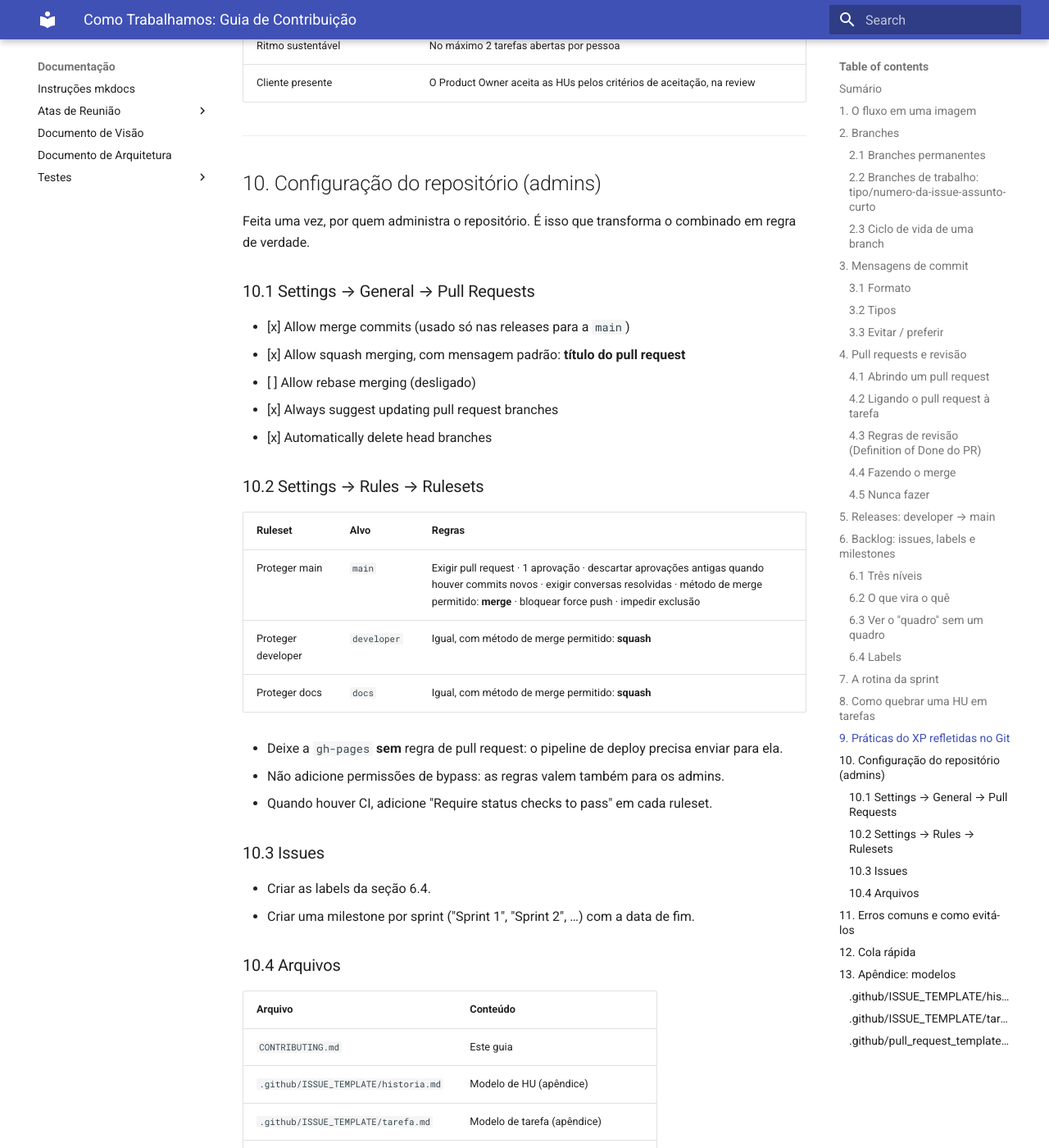
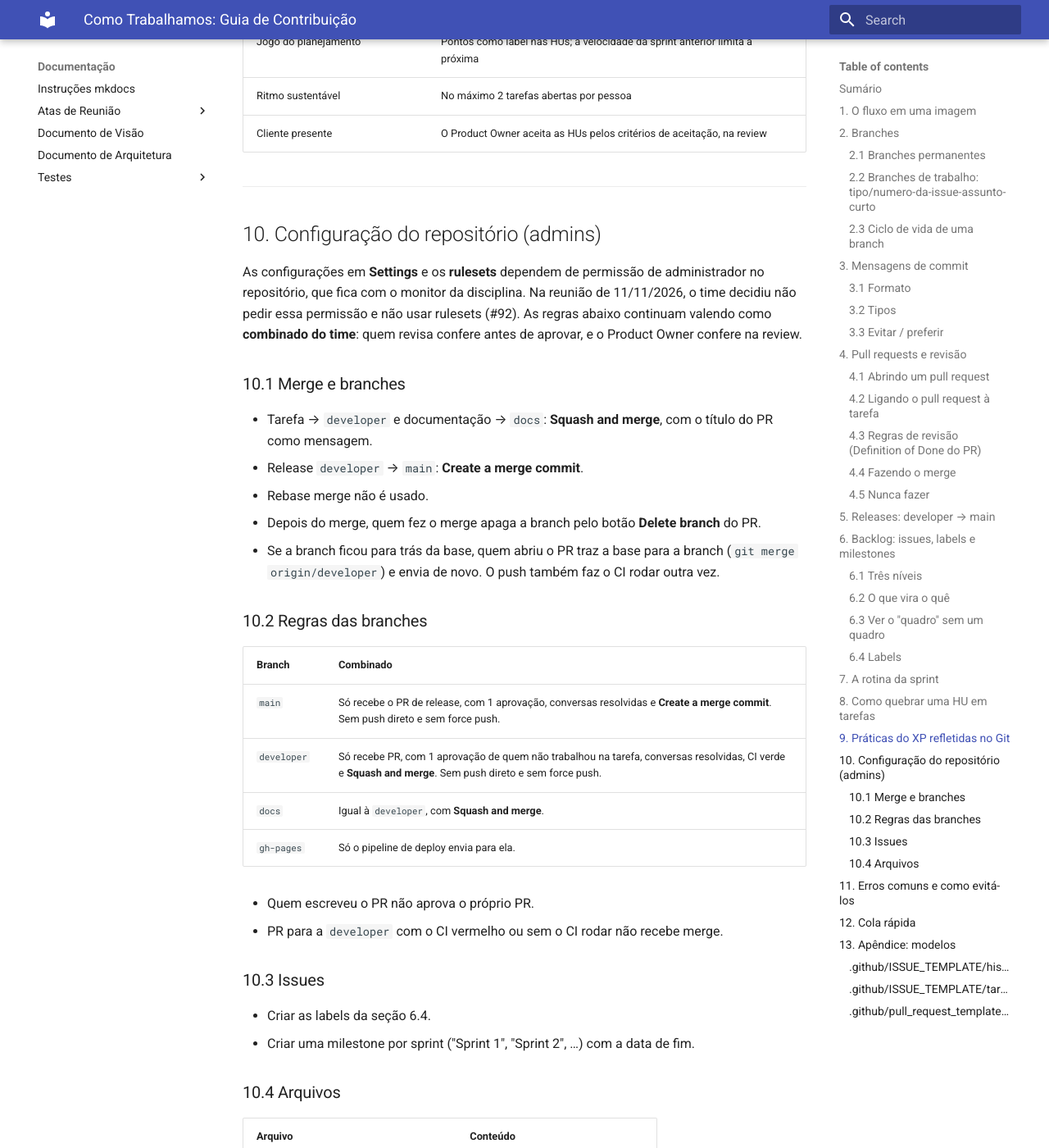
Before and after one commit to FGA0138-MDS-Ajax/2026.2-T03-Torvalds, an MkDocs documentation site: the page built from docs/CONTRIBUTING.md, in a window 1280 px wide and 1400 px high, scrolled down 11697 px. Shown: the whole window at 82% size. Built offline with MkDocs 1.6.1 and Material for MkDocs 9.7.7, drawn with Linux system fonts in a browser that asks for light colours; some of the changed text lies outside the part shown.

Commit message:
docs(contributing): troca os rulesets pelo combinado do time (#92)

```diff
--- a/docs/CONTRIBUTING.md
+++ b/docs/CONTRIBUTING.md
@@ -212,7 +212,7 @@ PRs grandes demais para revisar com calma (algumas centenas de linhas ou mais) d
 | Branch de documentação → `docs` | **Squash and merge** | Mesmo motivo. |
 | `developer` → `main` (release) | **Create a merge commit** | Fazer squash de uma branch permanente faz a `developer` e a `main` se afastarem e gera conflitos repetidos. |
 
-Depois do merge: apague a branch (o GitHub pode fazer isso sozinho, veja a seção 10) e rode os comandos de limpeza da seção 2.3.
+Depois do merge: apague a branch pelo botão **Delete branch** do PR e rode os comandos de limpeza da seção 2.3.
 
 ### 4.5 Nunca fazer
 
@@ -265,7 +265,7 @@ Fazemos Scrum usando só recursos nativos do GitHub: **Issues** (com labels e su
 | Estimativa | Label `pontos: 1`, `2`, `3`, `5` ou `8` nas HUs (jogo do planejamento do XP) |
 | Burndown / velocidade | Barra de progresso da milestone; velocidade = pontos das HUs fechadas na sprint |
 | Status da tarefa | Estado da issue + PR ligado (filtros abaixo) |
-| Definition of Done | Checklist do PR + 1 aprovação, garantidos pelas regras das branches |
+| Definition of Done | Checklist do PR + 1 aprovação, conferidos por quem revisa e pelo Product Owner na review |
 | Aceite da HU | O Product Owner confere os critérios de aceitação e fecha a HU na review |
 
 ### 6.3 Ver o "quadro" sem um quadro
@@ -354,7 +354,7 @@ Título da tarefa: verbo + objeto. Cada tarefa tem exatamente uma HU como pai, n
 |---|---|
 | Programação em par | As duas pessoas nos assignees da tarefa; `Co-authored-by:` nos commits |
 | Desenvolvimento guiado por testes (TDD) | O histórico mostra: `test:` → `feat:` → `refactor:`. O CI roda os testes em todo PR. |
-| Integração contínua | Branches curtas (1 a 2 dias), PRs pequenos, `developer` sempre funcionando; CI obrigatório para o merge (quando existir) |
+| Integração contínua | Branches curtas (1 a 2 dias), PRs pequenos, `developer` sempre funcionando; CI verde antes do merge |
 | Pequenas releases | Uma tag por sprint, com notas da release |
 | Design simples e refatoração | Refatoração em commit próprio, sem mudar comportamento; um assunto por PR |
 | Propriedade coletiva do código | Qualquer pessoa pode revisar ou alterar qualquer parte; revisores em rodízio |
@@ -367,27 +367,27 @@ Título da tarefa: verbo + objeto. Cada tarefa tem exatamente uma HU como pai, n
 
 ## 10. Configuração do repositório (admins)
 
-Feita uma vez, por quem administra o repositório. É isso que transforma o combinado em regra de verdade.
+As configurações em **Settings** e os **rulesets** dependem de permissão de administrador no repositório, que fica com o monitor da disciplina. Na reunião de 11/11/2026, o time decidiu não pedir essa permissão e não usar rulesets (#92). As regras abaixo continuam valendo como **combinado do time**: quem revisa confere antes de aprovar, e o Product Owner confere na review.
 
-### 10.1 Settings → General → Pull Requests
+### 10.1 Merge e branches
 
-- [x] Allow merge commits (usado só nas releases para a `main`)
-- [x] Allow squash merging, com mensagem padrão: **título do pull request**
-- [ ] Allow rebase merging (desligado)
-- [x] Always suggest updating pull request branches
-- [x] Automatically delete head branches
+- Tarefa → `developer` e documentação → `docs`: **Squash and merge**, com o título do PR como mensagem.
+- Release `developer` → `main`: **Create a merge commit**.
+- Rebase merge não é usado.
+- Depois do merge, quem fez o merge apaga a branch pelo botão **Delete branch** do PR.
+- Se a branch ficou para trás da base, quem abriu o PR traz a base para a branch (`git merge origin/developer`) e envia de novo. O push também faz o CI rodar outra vez.
 
-### 10.2 Settings → Rules → Rulesets
+### 10.2 Regras das branches
 
-| Ruleset | Alvo | Regras |
-|---|---|---|
-| Proteger main | `main` | Exigir pull request · 1 aprovação · descartar aprovações antigas quando houver commits novos · exigir conversas resolvidas · método de merge permitido: **merge** · bloquear force push · impedir exclusão |
-| Proteger developer | `developer` | Igual, com método de merge permitido: **squash** |
-| Proteger docs | `docs` | Igual, com método de merge permitido: **squash** |
+| Branch | Combinado |
+|---|---|
+| `main` | Só recebe o PR de release, com 1 aprovação, conversas resolvidas e **Create a merge commit**. Sem push direto e sem force push. |
+| `developer` | Só recebe PR, com 1 aprovação de quem não trabalhou na tarefa, conversas resolvidas, CI verde e **Squash and merge**. Sem push direto e sem force push. |
+| `docs` | Igual à `developer`, com **Squash and merge**. |
+| `gh-pages` | Só o pipeline de deploy envia para ela. |
 
-- Deixe a `gh-pages` **sem** regra de pull request: o pipeline de deploy precisa enviar para ela.
-- Não adicione permissões de bypass: as regras valem também para os admins.
-- Quando houver CI, adicione "Require status checks to pass" em cada ruleset.
+- Quem escreveu o PR não aprova o próprio PR.
+- PR para a `developer` com o CI vermelho ou sem o CI rodar não recebe merge.
 
 ### 10.3 Issues
 
@@ -414,11 +414,11 @@ Opcional: uma GitHub Action que verifica se o título do PR segue o Conventional
 |---|---|
 | Branch com nome automático (`usuario-patch-1`) | Ao editar pelo site, escolher "Create a new branch" e dar um nome no padrão |
 | Commits fora do padrão vindos do editor web | Squash merge com o título do PR no padrão |
-| Branches antigas acumuladas | "Automatically delete head branches" + `git fetch --prune` |
+| Branches antigas acumuladas | Apagar a branch no botão **Delete branch** do PR + `git fetch --prune` |
 | PR aberto contra a base errada | Conferir a base antes de criar; corrigir com Edit → trocar a base |
 | Arquivos de outra pessoa ou pastas geradas no commit | `git add` pelo caminho + um bom `.gitignore` |
-| Merge sem revisão | Rulesets exigindo PR e 1 aprovação desde o primeiro dia |
-| A revisão existe mas não é obrigatória, e poucas pessoas acabam aprovando e fazendo merge de tudo | Exigir a aprovação nos rulesets e revezar os revisores |
+| Merge sem revisão | 1 aprovação de quem não trabalhou na tarefa antes do merge (seção 4.3), conferida pelo Product Owner na review |
+| A revisão existe mas não é obrigatória, e poucas pessoas acabam aprovando e fazendo merge de tudo | Revezar os revisores; quem escreveu não aprova o próprio PR |
 | HU fechada por engano no merge | Só tarefas são ligadas a PRs; HUs são fechadas pelo Product Owner |
 
 ---
```
